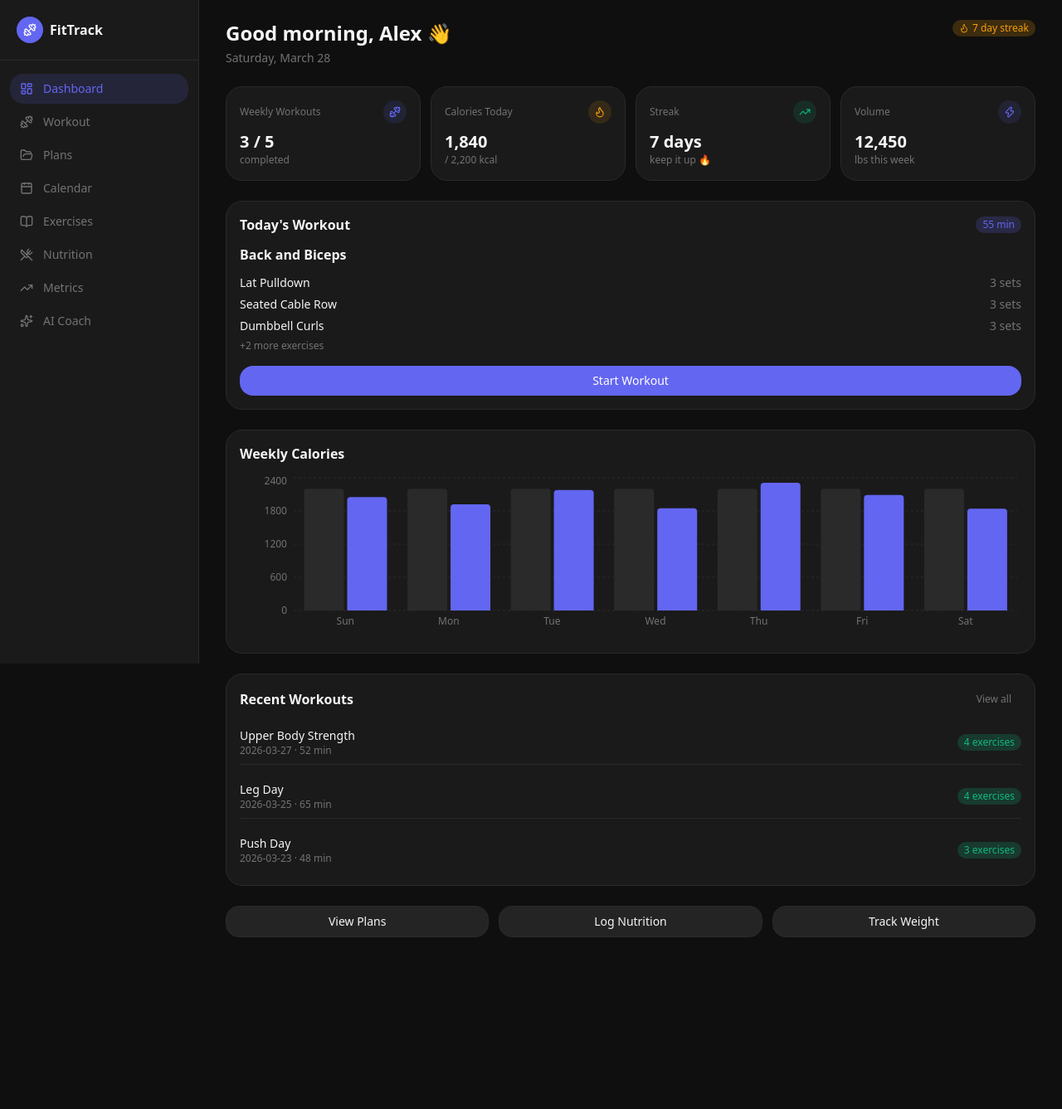
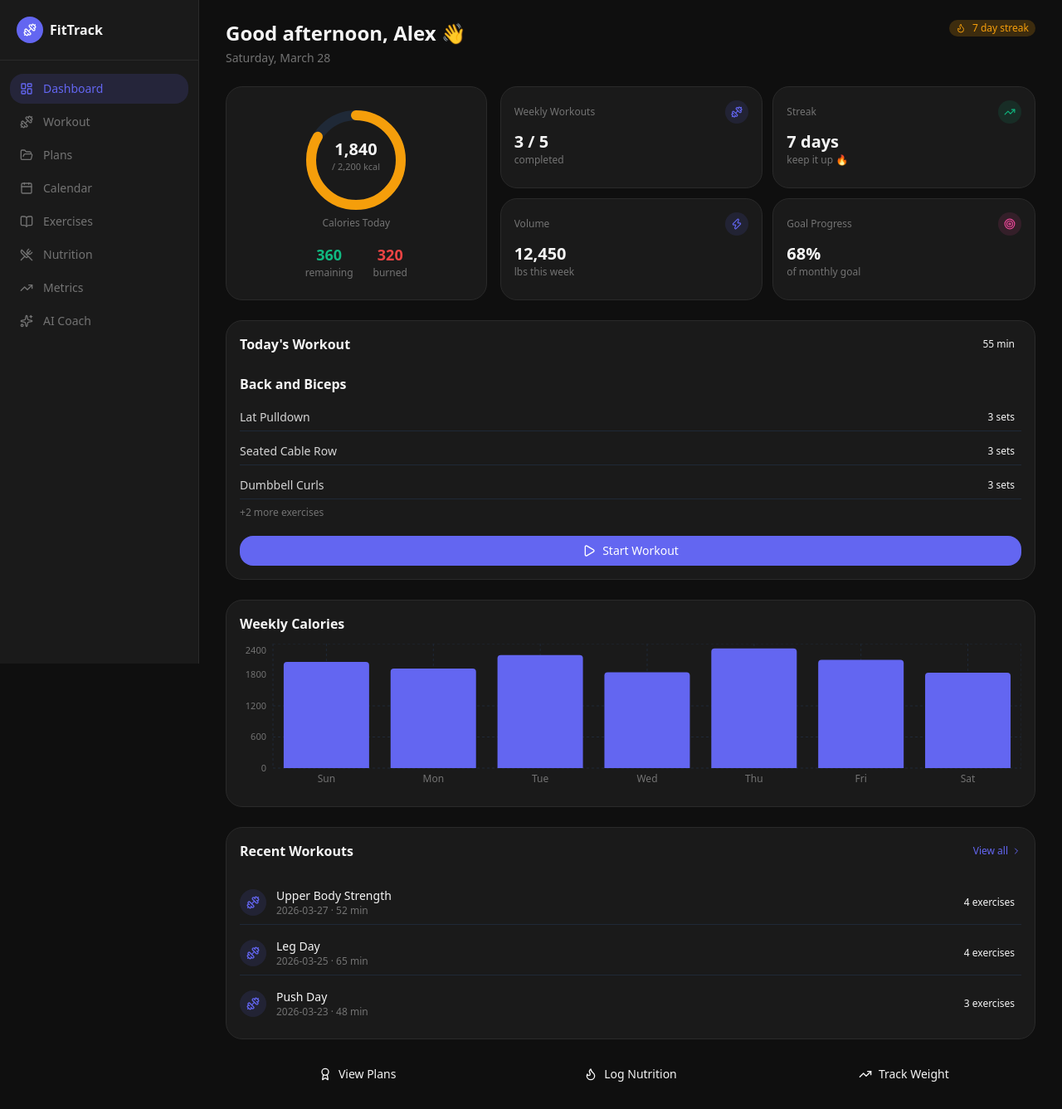
Before and after one commit to Leon-Kuehn/fitness-app, a Next.js app: page / in a window 1280 px wide. Shown: the whole page at 83% size. Before the commit the page ends 1154 px from the top, so only its background shows below. Built offline with nearby package versions, Linux system fonts and the light colour scheme.

Commit message:
feat(dashboard): calorie ring, time-aware greeting, goal progress stat

```diff
--- a/src/app/page.tsx
+++ b/src/app/page.tsx
@@ -1,6 +1,7 @@
 "use client";
+import { useState, useEffect } from "react";
 import { format } from "date-fns";
-import { Flame, Dumbbell, TrendingUp, Zap } from "lucide-react";
+import { Flame, Dumbbell, TrendingUp, Zap, Play, ChevronRight, Target, Award } from "lucide-react";
 import { BarChart, Bar, XAxis, YAxis, CartesianGrid, Tooltip, ResponsiveContainer } from "recharts";
 import { Card, CardHeader, CardTitle, CardContent } from "@/components/ui/card";
 import { Badge } from "@/components/ui/badge";
@@ -8,14 +9,53 @@ import { Button } from "@/components/ui/button";
 import { mockWorkouts, mockTodayWorkout, weeklyCalories, mockUser } from "@/lib/mock-data";
 import Link from "next/link";
 
+function CalorieRing({ consumed, goal }: { consumed: number; goal: number }) {
+  const pct = Math.min(consumed / goal, 1);
+  const r = 54;
+  const circ = 2 * Math.PI * r;
+  const dash = pct * circ;
+  return (
+    <div className="flex flex-col items-center">
+      <svg width="128" height="128" viewBox="0 0 128 128">
+        <circle cx="64" cy="64" r={r} fill="none" stroke="#1f2937" strokeWidth="12" />
+        <circle
+          cx="64" cy="64" r={r} fill="none"
+          stroke="#f59e0b" strokeWidth="12"
+          strokeDasharray={`${dash} ${circ}`}
+          strokeLinecap="round"
+          transform="rotate(-90 64 64)"
+        />
+        <text x="64" y="58" textAnchor="middle" fill="#f5f5f5" fontSize="20" fontWeight="bold">{consumed.toLocaleString()}</text>
+        <text x="64" y="76" textAnchor="middle" fill="#737373" fontSize="11">/ {goal.toLocaleString()} kcal</text>
+      </svg>
+      <p className="text-xs text-[#737373] mt-1">Calories Today</p>
+    </div>
+  );
+}
+
+function getGreeting(): string {
+  const h = new Date().getHours();
+  if (h < 12) return "Good morning";
+  if (h < 17) return "Good afternoon";
+  return "Good evening";
+}
+
 export default function DashboardPage() {
+  const [mounted, setMounted] = useState(false);
+  useEffect(() => { setMounted(true); }, []);
+
   const today = format(new Date(), "EEEE, MMMM d");
+  const greeting = mounted ? getGreeting() : "Welcome back";
+
+  const caloriesConsumed = 1840;
+  const caloriesGoal = 2200;
+  const remaining = caloriesGoal - caloriesConsumed;
 
   const stats = [
     { label: "Weekly Workouts", value: "3 / 5", sub: "completed", icon: Dumbbell, color: "#6366f1" },
-    { label: "Calories Today", value: "1,840", sub: "/ 2,200 kcal", icon: Flame, color: "#f59e0b" },
     { label: "Streak", value: `${mockUser.streak} days`, sub: "keep it up 🔥", icon: TrendingUp, color: "#10b981" },
     { label: "Volume", value: "12,450", sub: "lbs this week", icon: Zap, color: "#6366f1" },
+    { label: "Goal Progress", value: "68%", sub: "of monthly goal", icon: Target, color: "#ec4899" },
   ];
 
   const recentWorkouts = mockWorkouts.slice(0, 3);
@@ -25,17 +65,32 @@ export default function DashboardPage() {
       {/* Header */}
       <div className="flex items-start justify-between">
         <div>
-          <h1 className="text-2xl font-bold text-[#f5f5f5]">Good morning, {mockUser.name} 👋</h1>
+          <h1 className="text-2xl font-bold text-[#f5f5f5]">{greeting}, {mockUser.name} 👋</h1>
           <p className="text-sm text-[#737373] mt-1">{today}</p>
         </div>
-        <Badge variant="warning">
+        <Badge variant="warning" className="flex items-center gap-1">
           <Flame className="h-3 w-3 mr-1" />
           {mockUser.streak} day streak
         </Badge>
       </div>
 
-      {/* Stats Grid */}
-      <div className="grid grid-cols-2 lg:grid-cols-4 gap-3">
+      {/* Calorie Ring + Stats */}
+      <div className="grid grid-cols-1 lg:grid-cols-3 gap-4">
+        <Card className="lg:col-span-1 flex flex-col items-center justify-center py-6">
+          <CalorieRing consumed={caloriesConsumed} goal={caloriesGoal} />
+          <div className="flex gap-6 mt-4 text-center">
+            <div>
+              <p className="text-lg font-bold text-[#10b981]">{remaining}</p>
+              <p className="text-xs text-[#737373]">remaining</p>
+            </div>
+            <div>
+              <p className="text-lg font-bold text-[#ef4444]">320</p>
+              <p className="text-xs text-[#737373]">burned</p>
+            </div>
+          </div>
+        </Card>
+
+        <div className="lg:col-span-2 grid grid-cols-2 gap-3">
           {stats.map((stat) => {
             const Icon = stat.icon;
             return (
@@ -54,22 +109,21 @@ export default function DashboardPage() {
             );
           })}
         </div>
+      </div>
 
       {/* Today's Workout */}
       <Card>
-        <CardHeader>
-          <div className="flex items-center justify-between">
-            <CardTitle>Today&apos;s Workout</CardTitle>
-            <Badge variant="default">{mockTodayWorkout.duration} min</Badge>
-          </div>
+        <CardHeader className="flex flex-row items-center justify-between pb-3">
+          <CardTitle className="text-base">Today&apos;s Workout</CardTitle>
+          <Badge variant="outline">{mockTodayWorkout.duration} min</Badge>
         </CardHeader>
-        <CardContent>
-          <p className="text-base font-semibold text-[#f5f5f5] mb-3">{mockTodayWorkout.name}</p>
-          <div className="space-y-1.5 mb-4">
+        <CardContent className="space-y-3">
+          <p className="font-semibold text-[#f5f5f5]">{mockTodayWorkout.name}</p>
+          <div className="space-y-2">
             {mockTodayWorkout.exercises.slice(0, 3).map((ex) => (
-              <div key={ex.name} className="flex items-center justify-between text-sm">
-                <span className="text-[#f5f5f5]">{ex.name}</span>
-                <span className="text-[#737373]">{ex.sets.length} sets</span>
+              <div key={ex.name} className="flex items-center justify-between py-1.5 border-b border-[#1f2937]">
+                <span className="text-sm text-[#d4d4d4]">{ex.name}</span>
+                <Badge variant="secondary">{ex.sets.length} sets</Badge>
               </div>
             ))}
             {mockTodayWorkout.exercises.length > 3 && (
@@ -77,71 +131,72 @@ export default function DashboardPage() {
             )}
           </div>
           <Link href="/workout">
-            <Button className="w-full">Start Workout</Button>
+            <Button className="w-full mt-2 gap-2">
+              <Play className="h-4 w-4" />
+              Start Workout
+            </Button>
           </Link>
         </CardContent>
       </Card>
 
       {/* Weekly Calorie Chart */}
       <Card>
-        <CardHeader>
-          <CardTitle>Weekly Calories</CardTitle>
-        </CardHeader>
+        <CardHeader><CardTitle className="text-base">Weekly Calories</CardTitle></CardHeader>
         <CardContent>
-          <div style={{ height: 200 }}>
-            <ResponsiveContainer width="100%" height="100%">
-              <BarChart data={weeklyCalories} barGap={4}>
-                <CartesianGrid strokeDasharray="3 3" stroke="#2a2a2a" vertical={false} />
+          <ResponsiveContainer width="100%" height={180}>
+            <BarChart data={weeklyCalories} margin={{ top: 0, right: 0, left: -20, bottom: 0 }}>
+              <CartesianGrid strokeDasharray="3 3" stroke="#1f2937" />
               <XAxis dataKey="day" tick={{ fill: "#737373", fontSize: 12 }} axisLine={false} tickLine={false} />
-                <YAxis tick={{ fill: "#737373", fontSize: 12 }} axisLine={false} tickLine={false} />
-                <Tooltip
-                  contentStyle={{ backgroundColor: "#1a1a1a", border: "1px solid #2a2a2a", borderRadius: 8 }}
-                  labelStyle={{ color: "#f5f5f5" }}
-                  itemStyle={{ color: "#737373" }}
-                />
-                <Bar dataKey="goal" fill="#2a2a2a" radius={[4, 4, 0, 0]} name="Goal" />
-                <Bar dataKey="calories" fill="#6366f1" radius={[4, 4, 0, 0]} name="Calories" />
+              <YAxis tick={{ fill: "#737373", fontSize: 11 }} axisLine={false} tickLine={false} />
+              <Tooltip contentStyle={{ background: "#111827", border: "1px solid #1f2937", borderRadius: "8px", color: "#f5f5f5" }} />
+              <Bar dataKey="calories" fill="#6366f1" radius={[4, 4, 0, 0]} />
             </BarChart>
           </ResponsiveContainer>
-          </div>
         </CardContent>
       </Card>
 
       {/* Recent Workouts */}
       <Card>
-        <CardHeader>
-          <div className="flex items-center justify-between">
-            <CardTitle>Recent Workouts</CardTitle>
-            <Link href="/workout">
-              <Button variant="ghost" size="sm">View all</Button>
+        <CardHeader className="flex flex-row items-center justify-between pb-3">
+          <CardTitle className="text-base">Recent Workouts</CardTitle>
+          <Link href="/workout" className="text-xs text-[#6366f1] hover:underline flex items-center gap-1">
+            View all <ChevronRight className="h-3 w-3" />
           </Link>
+        </CardHeader>
+        <CardContent className="space-y-2">
+          {recentWorkouts.map((workout) => (
+            <div key={workout.name} className="flex items-center justify-between py-2 border-b border-[#1f2937] last:border-0">
+              <div className="flex items-center gap-3">
+                <div className="flex h-8 w-8 items-center justify-center rounded-lg bg-[#6366f120]">
+                  <Dumbbell className="h-4 w-4 text-[#6366f1]" />
                 </div>
-        </CardHeader>
-        <CardContent>
-          <div className="space-y-3">
-            {recentWorkouts.map((workout) => (
-              <div key={workout.id} className="flex items-center justify-between py-2 border-b border-[#2a2a2a] last:border-0">
                 <div>
                   <p className="text-sm font-medium text-[#f5f5f5]">{workout.name}</p>
-                  <p className="text-xs text-[#737373]">{workout.date} &middot; {workout.duration} min</p>
+                  <p className="text-xs text-[#737373]">{workout.date} · {workout.duration} min</p>
                 </div>
-                <Badge variant="accent">{workout.exercises.length} exercises</Badge>
+              </div>
+              <Badge variant="secondary">{workout.exercises.length} exercises</Badge>
             </div>
           ))}
-          </div>
         </CardContent>
       </Card>
 
       {/* Quick Actions */}
       <div className="grid grid-cols-3 gap-3">
         <Link href="/plans">
-          <Button variant="secondary" className="w-full">View Plans</Button>
+          <Button variant="outline" className="w-full gap-2">
+            <Award className="h-4 w-4" /> View Plans
+          </Button>
         </Link>
         <Link href="/nutrition">
-          <Button variant="secondary" className="w-full">Log Nutrition</Button>
+          <Button variant="outline" className="w-full gap-2">
+            <Flame className="h-4 w-4" /> Log Nutrition
+          </Button>
         </Link>
         <Link href="/metrics">
-          <Button variant="secondary" className="w-full">Track Weight</Button>
+          <Button variant="outline" className="w-full gap-2">
+            <TrendingUp className="h-4 w-4" /> Track Weight
+          </Button>
         </Link>
       </div>
     </div>
```
Lines whose indentation alone changed are shown as unchanged.
